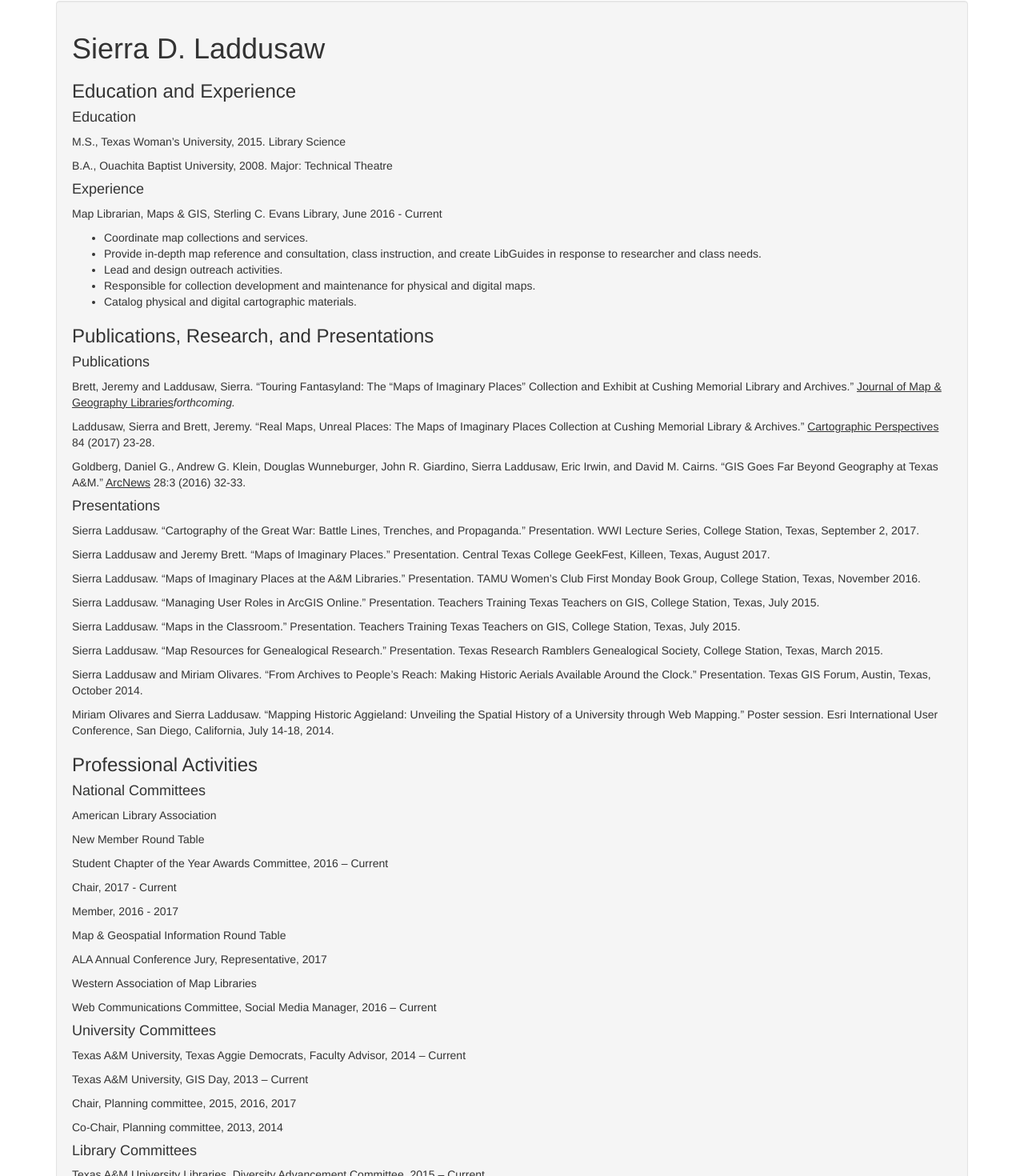
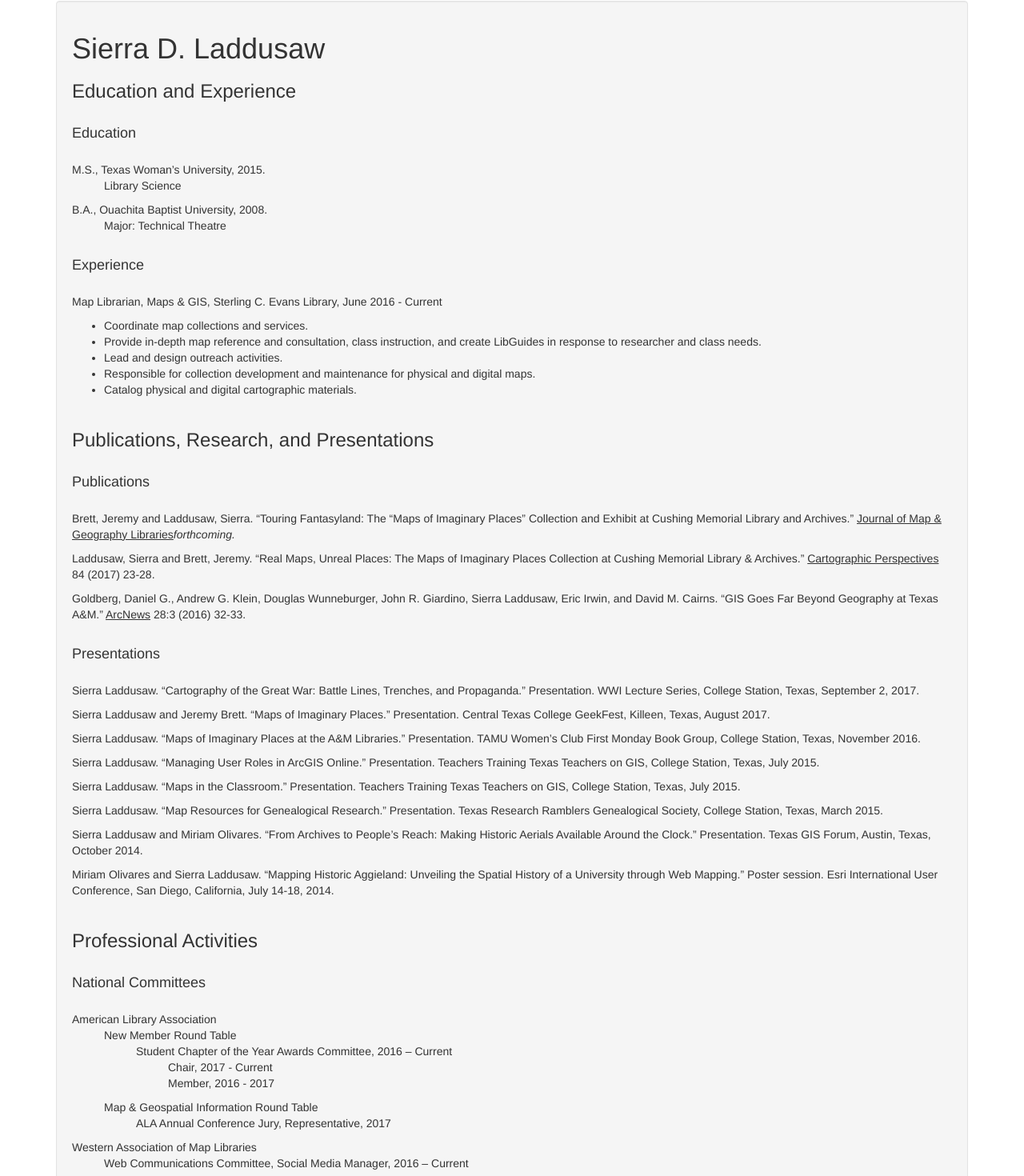
Before and after one commit to rladdusaw/sierra-website, an Angular app: page /cv in a window 1280 px wide. Shown: the part 76-1546 px from the top of the page at 80% size. Built offline with nearby package versions, Linux system fonts and the light colour scheme.

Commit message:
partial formatting of style sheet, not complete

```diff
--- a/src/app/app.cvComponent.css
+++ b/src/app/app.cvComponent.css
@@ -0,0 +1,13 @@
+h3 {
+    padding-bottom: 20px;
+}
+h4 {
+    padding-bottom: 15px;
+}
+.text-block {
+    padding-bottom: 10px;
+}
+.single-tab {
+    list-style-type: none;
+    padding-top: 0;
+}
--- a/src/app/app.cvComponent.html
+++ b/src/app/app.cvComponent.html
@@ -3,17 +3,26 @@
         <h1 class="headline">Sierra D. Laddusaw</h1>
         <h3>Education and Experience</h3>
         <h4>Education</h4>
-        <p>
+        <div class="text-block">
+            <span>
                 M.S., Texas Woman’s University, 2015.
-            <!-- tab over one -->
-            <span>Library Science</span>
-        </p>
-        <p>
+            </span>
+                <ul class="single-tab">
+                    <li>
+                        Library Science
+                    </li>
+                </ul>
+            <span>
                 B.A., Ouachita Baptist University, 2008.
-            <!-- tab over one -->
-            <span>Major: Technical Theatre</span>
-        </p>
+            </span>
+                <ul class="single-tab">
+                    <li>
+                      Major: Technical Theatre
+                    </li>
+                </ul>
+        </div>
         <h4>Experience</h4>
+        <div class="text-block">
             <p>
                 Map Librarian, Maps &amp; GIS, Sterling C. Evans Library, June 2016 - Current
             </p>
@@ -34,9 +43,10 @@
                     Catalog physical and digital cartographic materials.
                 </li>
             </ul>
+        </div>
         <h3>Publications, Research, and Presentations</h3>
         <h4>Publications</h4>
-        <!-- tab each of these over one -->
+        <div class="text-block">
             <p>
                 Brett, Jeremy and Laddusaw, Sierra. “Touring Fantasyland: The “Maps of Imaginary
                 Places” Collection and Exhibit at Cushing Memorial Library and Archives.” <u>Journal of
@@ -50,8 +60,9 @@
                 Goldberg, Daniel G., Andrew G. Klein, Douglas Wunneburger, John R. Giardino,
                 Sierra Laddusaw, Eric Irwin, and David M. Cairns. “GIS Goes Far Beyond Geography at Texas A&amp;M.” <u>ArcNews</u> 28:3 (2016) 32-33.
             </p>
+        </div>
         <h4>Presentations</h4>
-        <!-- tab each of these over one -->
+        <div class="text-block">
             <p>
                 Sierra Laddusaw. “Cartography of the Great War: Battle Lines, Trenches, and
                 Propaganda.” Presentation. WWI Lecture Series, College Station, Texas,
@@ -80,43 +91,46 @@
                 Miriam Olivares and Sierra Laddusaw. “Mapping Historic Aggieland: Unveiling the Spatial History of a University through Web Mapping.” Poster session.
                 Esri International User Conference, San Diego, California, July 14-18, 2014.
             </p>
+        </div>
         <h3>Professional Activities</h3>
         <h4>National Committees</h4>
-        <p>
+        <div class="text-block">
+            <span>
                 American Library Association
-        </p>
-        <!-- tab over one -->
-        <p>
-            New Member Round Table
-        </p>
-        <!-- tab over two -->
-        <p>
-           Student Chapter of the Year Awards Committee, 2016 – Current
-        </p>
-        <!-- tab each over three  -->
-        <p>
-            Chair, 2017 - Current
-        </p>
-        <p>
-            Member, 2016 - 2017
-        </p>
-        <!-- tab over one  -->
-        <p>
-            Map &amp; Geospatial Information Round Table
-        </p>
-        <!-- tab over two -->
-        <p>
-            ALA Annual Conference Jury, Representative, 2017
-        </p>
-        <!-- no tabbing  -->
-        <p>
+            </span>
+            <ul class="single-tab">
+                <li>New Member Round Table</li>
+                <li>
+                    <ul class="single-tab">
+                        <li>Student Chapter of the Year Awards Committee, 2016 – Current</li>
+                        <li>
+                            <ul class="single-tab">
+                                <li>Chair, 2017 - Current</li>
+                                <li>Member, 2016 - 2017</li>
+                            </ul>
+                        </li>
+                    </ul>
+                </li>
+            </ul>
+            <ul class="single-tab">
+                <li>Map &amp; Geospatial Information Round Table</li>
+                <li>
+                    <ul class="single-tab">
+                        <li>ALA Annual Conference Jury, Representative, 2017</li>
+                    </ul>
+                </li>
+            </ul>
+            <span>
                 Western Association of Map Libraries
-        </p>
-        <!-- tab over two -->
-        <p>
+            </span>
+            <ul class="single-tab">
+                <li>
                     Web Communications Committee, Social Media Manager, 2016 – Current
-        </p>
+                </li>
+            </ul>
+        </div>
         <h4>University Committees</h4>
+        <div class="text-block">
             <p>
                 Texas A&amp;M University, Texas Aggie Democrats, Faculty Advisor, 2014 – Current
             </p>
@@ -128,7 +142,9 @@
             <p>
                 Co-Chair, Planning committee, 2013, 2014
             </p>
+        </div>
         <h4>Library Committees</h4>
+        <div class="text-block">
             <p>
                 Texas A&amp;M University Libraries, Diversity Advancement Committee, 2015 – Current
             </p>
@@ -156,7 +172,9 @@
             <p>
                 Chair (Elected) 2013 – 2015
             </p>
+        </div>
         <h3>Honors</h3>
+        <div class="text-block">
             <p>
                 S. Janice Kee Continuing Education Award, Texas Woman’s University School of Library and Information Studies, 2017.
             </p>
@@ -172,6 +190,7 @@
             <p>
                 Special Achievement in GIS, Esri, 2014.
             </p>
+        </div>
 
 
     </div>
```
Lines whose indentation alone changed are shown as unchanged.
